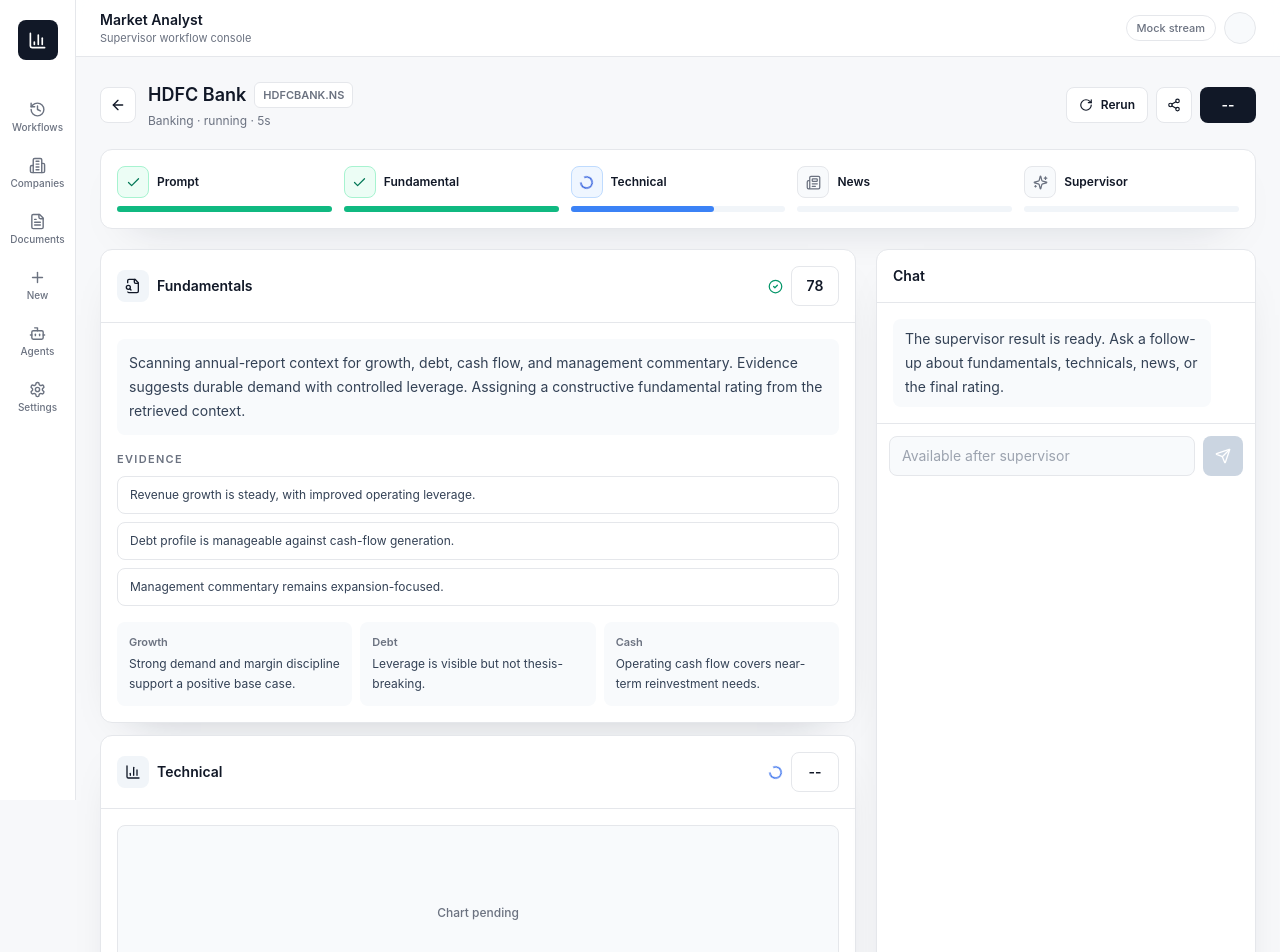
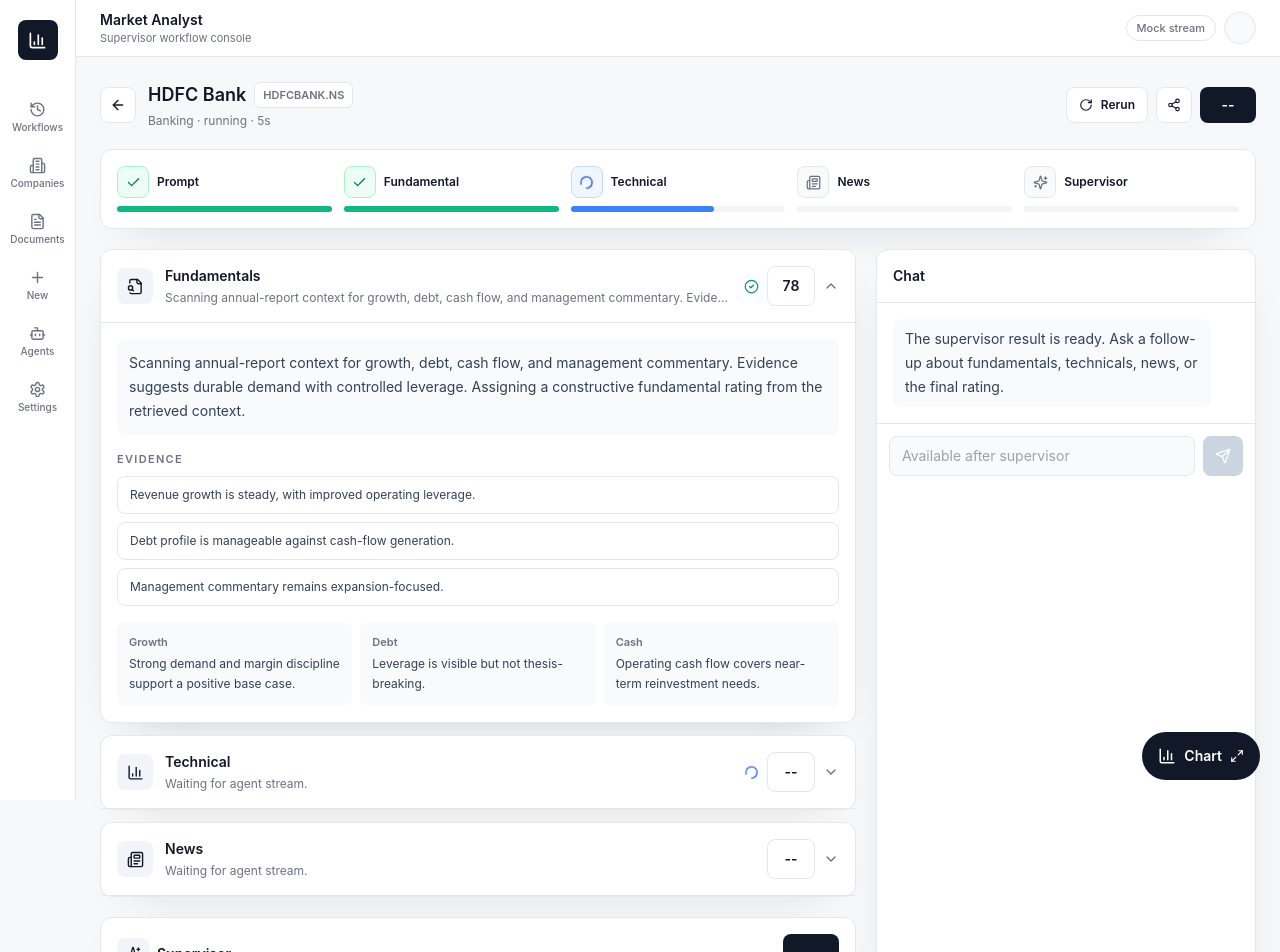
Before and after one commit to rushikesh-cloud/market-analyst-e2e-feb26, a Next.js app in the folder frontend/: page /runs/run-hdfc in a window 1280 px wide. Shown: the top 952 px of the page. Built offline with nearby package versions, Linux system fonts and the light colour scheme.

Commit message:
Update run detail agent layout

```diff
--- a/frontend/components/agent-panel.tsx
+++ b/frontend/components/agent-panel.tsx
@@ -1,6 +1,7 @@
 "use client";
 
-import { BarChart3, CheckCircle2, FileSearch, Loader2, Newspaper } from "lucide-react";
+import { useState } from "react";
+import { BarChart3, CheckCircle2, ChevronDown, FileSearch, Loader2, Newspaper } from "lucide-react";
 import type { AgentKey, AgentOutput } from "@/lib/types";
 
 const icons = {
@@ -17,45 +18,38 @@
   );
 }
 
-function MiniChart({ visible }: { visible: boolean }) {
-  return (
-    <div className="h-44 rounded-lg border border-line bg-slate-50 p-3">
-      {visible ? (
-        <svg viewBox="0 0 420 160" className="h-full w-full" role="img" aria-label="Mock technical chart">
-          <path d="M0 128 C50 112 72 120 110 92 C152 60 174 76 210 62 C252 46 282 58 318 34 C356 10 382 24 420 18" fill="none" stroke="#2563eb" strokeWidth="4" />
-          <path d="M0 118 C52 108 92 104 132 90 C188 70 236 65 284 52 C340 35 378 30 420 28" fill="none" stroke="#94a3b8" strokeWidth="2" strokeDasharray="5 6" />
-          <line x1="0" y1="126" x2="420" y2="126" stroke="#e2e8f0" />
-          <line x1="0" y1="82" x2="420" y2="82" stroke="#e2e8f0" />
-          <line x1="0" y1="38" x2="420" y2="38" stroke="#e2e8f0" />
-        </svg>
-      ) : (
-        <div className="flex h-full items-center justify-center text-xs font-medium text-muted">Chart pending</div>
-      )}
-    </div>
-  );
-}
-
-export function AgentPanel({ output, chartReady }: { output: AgentOutput; chartReady?: boolean }) {
+export function AgentPanel({ output, defaultOpen = false }: { output: AgentOutput; defaultOpen?: boolean }) {
+  const [open, setOpen] = useState(defaultOpen);
   const Icon = icons[output.key];
   const isRunning = output.status === "running";
   const isCompleted = output.status === "completed";
+  const preview = output.stream || "Waiting for agent stream.";
 
   return (
     <section className="min-w-0 rounded-xl border border-line bg-panel shadow-soft">
-      <div className="flex items-center justify-between gap-3 border-b border-line p-4">
-        <div className="flex min-w-0 items-center gap-2">
-          <span className="flex h-8 w-8 shrink-0 items-center justify-center rounded-lg bg-slate-100 text-ink">
-            <Icon size={16} />
+      <button
+        type="button"
+        onClick={() => setOpen((current) => !current)}
+        className="flex w-full items-center justify-between gap-3 border-b border-line p-4 text-left"
+        aria-expanded={open}
+      >
+        <div className="flex min-w-0 flex-1 items-center gap-3">
+          <span className="flex h-9 w-9 shrink-0 items-center justify-center rounded-lg bg-slate-100 text-ink">
+            <Icon size={17} />
           </span>
+          <div className="min-w-0">
             <h2 className="truncate text-sm font-semibold">{output.title}</h2>
+            <p className="mt-1 truncate text-xs text-muted">{preview}</p>
+          </div>
         </div>
         <div className="flex items-center gap-2">
           {isRunning ? <Loader2 size={15} className="animate-spin text-blue-600" /> : isCompleted ? <CheckCircle2 size={15} className="text-emerald-600" /> : null}
           <Rating value={output.rating} />
+          <ChevronDown size={16} className={`text-muted transition ${open ? "rotate-180" : ""}`} />
         </div>
-      </div>
+      </button>
+      {open ? (
         <div className="grid gap-4 p-4">
-        {output.key === "technical" ? <MiniChart visible={Boolean(chartReady)} /> : null}
           <div className="min-h-24 rounded-lg bg-slate-50 p-3 text-sm leading-6 text-slate-700">
             {output.stream ? <span className={isRunning ? "stream-cursor" : ""}>{output.stream}</span> : <span className="text-muted">Waiting for agent stream.</span>}
           </div>
@@ -67,7 +61,7 @@
               </div>
             ))}
           </div>
-        <div className="grid gap-2 sm:grid-cols-3">
+          <div className="grid gap-2 md:grid-cols-3">
             {Object.entries(output.details).map(([label, value]) => (
               <div key={label} className="min-w-0 rounded-lg bg-slate-50 p-3">
                 <div className="text-[11px] font-semibold text-muted">{label}</div>
@@ -76,6 +70,7 @@
             ))}
           </div>
         </div>
+      ) : null}
     </section>
   );
 }
--- /dev/null
+++ b/frontend/components/floating-chart-window.tsx
@@ -0,0 +1,70 @@
+"use client";
+
+import { useState } from "react";
+import { BarChart3, Loader2, Maximize2, X } from "lucide-react";
+import type { AgentOutput } from "@/lib/types";
+
+function MockTechnicalChart({ visible }: { visible: boolean }) {
+  return (
+    <div className="h-48 rounded-lg border border-line bg-slate-50 p-3">
+      {visible ? (
+        <svg viewBox="0 0 420 160" className="h-full w-full" role="img" aria-label="Mock technical chart">
+          <path d="M0 128 C50 112 72 120 110 92 C152 60 174 76 210 62 C252 46 282 58 318 34 C356 10 382 24 420 18" fill="none" stroke="#2563eb" strokeWidth="4" />
+          <path d="M0 118 C52 108 92 104 132 90 C188 70 236 65 284 52 C340 35 378 30 420 28" fill="none" stroke="#94a3b8" strokeWidth="2" strokeDasharray="5 6" />
+          <line x1="0" y1="126" x2="420" y2="126" stroke="#e2e8f0" />
+          <line x1="0" y1="82" x2="420" y2="82" stroke="#e2e8f0" />
+          <line x1="0" y1="38" x2="420" y2="38" stroke="#e2e8f0" />
+        </svg>
+      ) : (
+        <div className="flex h-full items-center justify-center gap-2 text-xs font-medium text-muted">
+          <Loader2 size={14} className="animate-spin" />
+          Chart pending
+        </div>
+      )}
+    </div>
+  );
+}
+
+export function FloatingChartWindow({ output, chartReady }: { output: AgentOutput; chartReady: boolean }) {
+  const [open, setOpen] = useState(false);
+  const hasRating = typeof output.rating === "number";
+
+  return (
+    <div className="fixed bottom-5 right-5 z-30 flex max-w-[calc(100vw-2.5rem)] flex-col items-end gap-3">
+      {open ? (
+        <section className="w-[360px] max-w-full rounded-xl border border-line bg-panel shadow-soft">
+          <div className="flex items-center justify-between gap-3 border-b border-line p-3">
+            <div className="flex min-w-0 items-center gap-2">
+              <span className="flex h-8 w-8 shrink-0 items-center justify-center rounded-lg bg-blue-50 text-blue-700">
+                <BarChart3 size={16} />
+              </span>
+              <div className="min-w-0">
+                <h2 className="truncate text-sm font-semibold">Technical Chart</h2>
+                <p className="truncate text-[11px] text-muted">{hasRating ? `${output.rating}/100 rating` : "Waiting for analysis"}</p>
+              </div>
+            </div>
+            <button type="button" onClick={() => setOpen(false)} className="flex h-8 w-8 items-center justify-center rounded-lg hover:bg-slate-50" aria-label="Close chart">
+              <X size={15} />
+            </button>
+          </div>
+          <div className="grid gap-3 p-3">
+            <MockTechnicalChart visible={chartReady} />
+            <div className="max-h-28 overflow-y-auto rounded-lg bg-slate-50 p-3 text-xs leading-5 text-slate-700 thin-scrollbar">
+              {output.stream || "The technical agent answer will appear here once chart analysis starts."}
+            </div>
+          </div>
+        </section>
+      ) : null}
+      <button
+        type="button"
+        onClick={() => setOpen((current) => !current)}
+        className="flex h-12 items-center gap-2 rounded-full bg-ink px-4 text-sm font-semibold text-white shadow-soft"
+        aria-label="Open technical chart"
+      >
+        <BarChart3 size={18} />
+        <span>Chart</span>
+        <Maximize2 size={14} />
+      </button>
+    </div>
+  );
+}
```
Also changed, not shown: 2 other files (tests, documents, lock files or other folders). Lines whose indentation alone changed are shown as unchanged.
